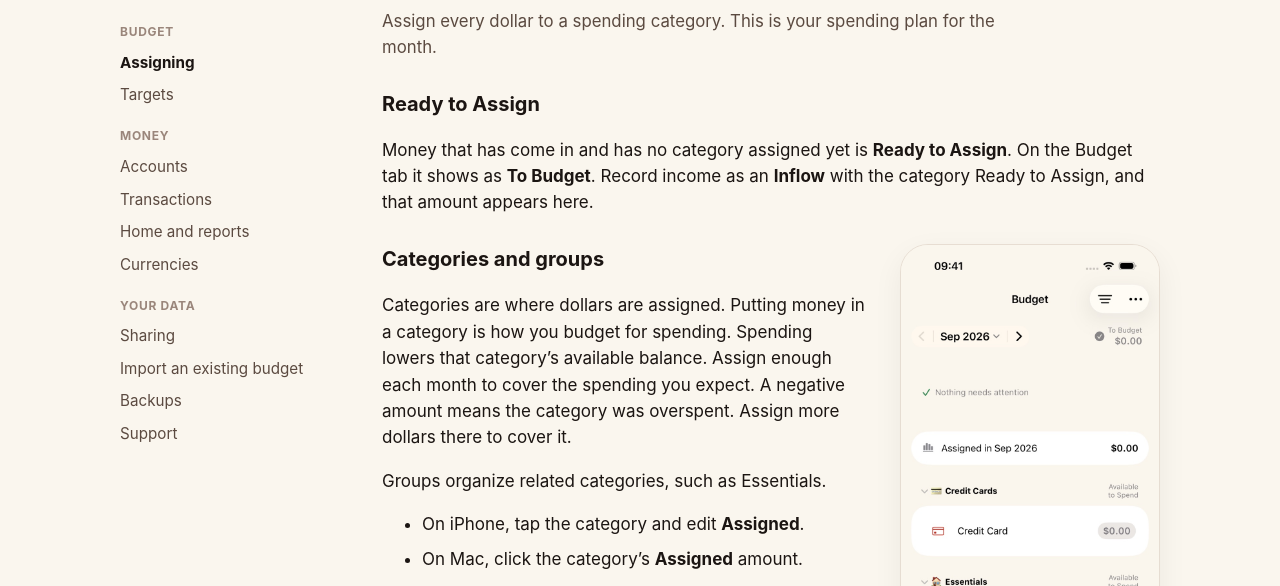
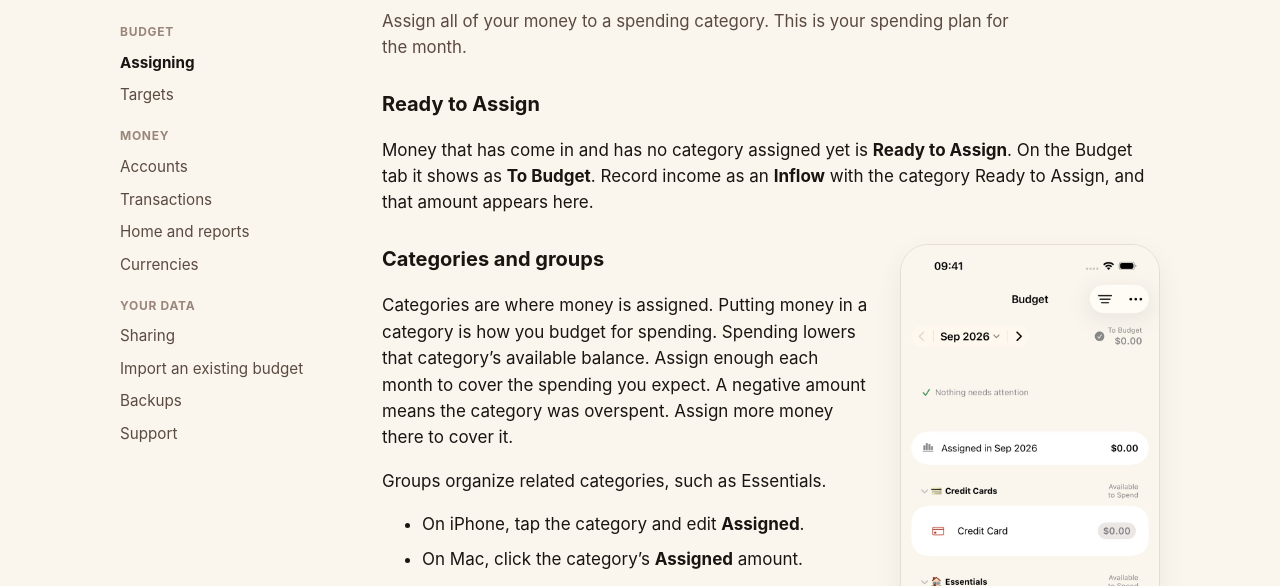
Before and after one commit to zxiiro/zxbudget-site, an Eleventy site: page src/guides/assigning-the-month.njk in a window 1280 px wide. Shown: the part 206-792 px from the top of the page. Built offline with nearby package versions, Linux system fonts and the light colour scheme; Eleventy itself is replaced by a stand-in of ours; files that its build step writes are made by us from their sources.

Commit message:
Say money instead of dollars
The guides talked about dollars as if every budget
uses them. Those lines now say money. The default
currency and the import amounts stay as they are.

Assisted-by: LLM

```diff
--- a/src/guides/assigning-the-month.njk
+++ b/src/guides/assigning-the-month.njk
@@ -10,7 +10,7 @@ nav: guides
 <article class="prose">
   <p class="eyebrow">Guide</p>
   <h1>Assigning</h1>
-  <p class="lede">Assign every dollar to a spending category. This is your spending plan for the month.</p>
+  <p class="lede">Assign all of your money to a spending category. This is your spending plan for the month.</p>
 
   <h2>Ready to Assign</h2>
   <p>Money that has come in and has no category assigned yet is <strong>Ready to Assign</strong>. On the Budget tab it shows as <strong>To Budget</strong>. Record income as an <strong>Inflow</strong> with the category Ready to Assign, and that amount appears here.</p>
@@ -18,7 +18,7 @@ nav: guides
   <section class="guide-split">
     <div class="copy">
   <h2>Categories and groups</h2>
-  <p>Categories are where dollars are assigned. Putting money in a category is how you budget for spending. Spending lowers that category’s available balance. Assign enough each month to cover the spending you expect. A negative amount means the category was overspent. Assign more dollars there to cover it.</p>
+  <p>Categories are where money is assigned. Putting money in a category is how you budget for spending. Spending lowers that category’s available balance. Assign enough each month to cover the spending you expect. A negative amount means the category was overspent. Assign more money there to cover it.</p>
   <p>Groups organize related categories, such as Essentials.</p>
   <ul>
     <li>On iPhone, tap the category and edit <strong>Assigned</strong>.</li>
--- a/src/guides/transactions.njk
+++ b/src/guides/transactions.njk
@@ -10,7 +10,7 @@ nav: guides
 <article class="prose">
   <p class="eyebrow">Guide</p>
   <h1>Transactions</h1>
-  <p class="lede">Every dollar that moves is a transaction. The register is the list of them.</p>
+  <p class="lede">Any money that moves is a transaction. The register is the list of them.</p>
 
   <section class="guide-split">
     <div class="copy">
```
